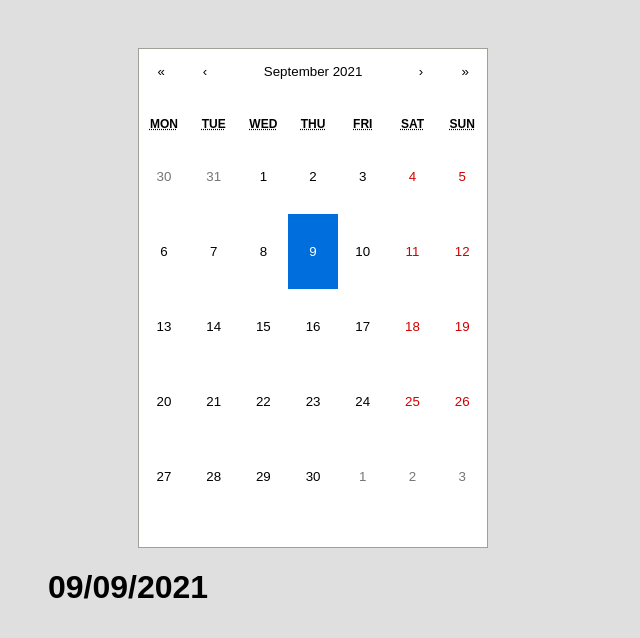
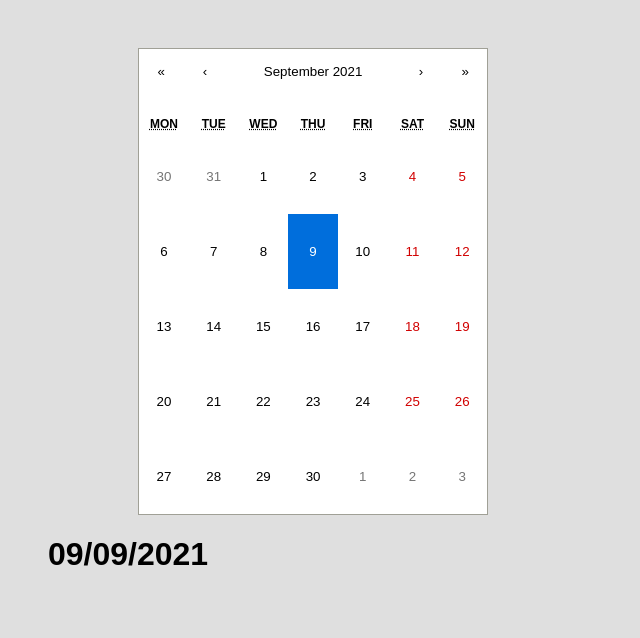
Before and after one commit to axlengblom/calendar-with-todo, a React (Create React App) app: page / in a window 1280 px wide. Shown: the top 638 px of the page, without its empty margins (0-640 px from the left). Built offline with nearby package versions, Linux system fonts and the light colour scheme.

Commit message:
calendar styling

```diff
--- a/src/App.css
+++ b/src/App.css
@@ -19,7 +19,7 @@ ul {
 
 .react-calendar {
   width: 500px;
-  height: 500px;
+  height: min-content;
   margin: 0 auto;
 }
 
```
